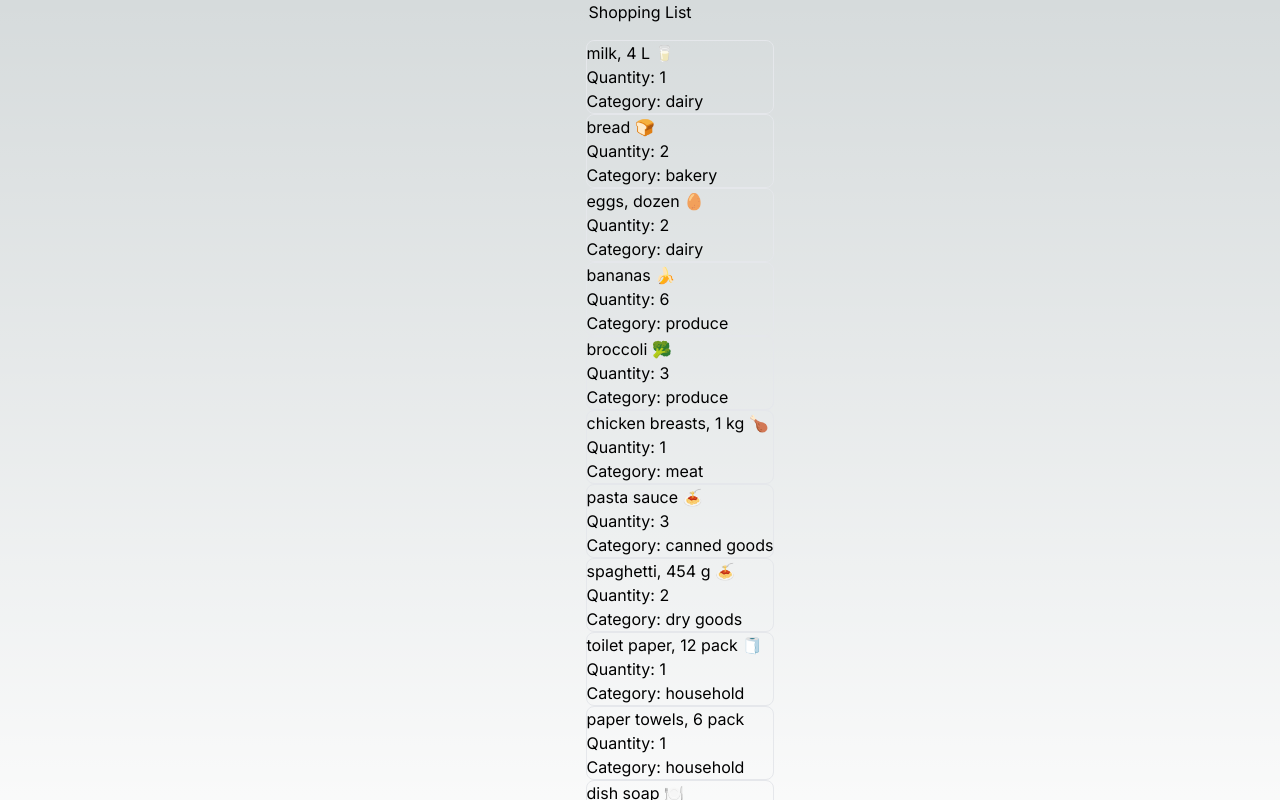
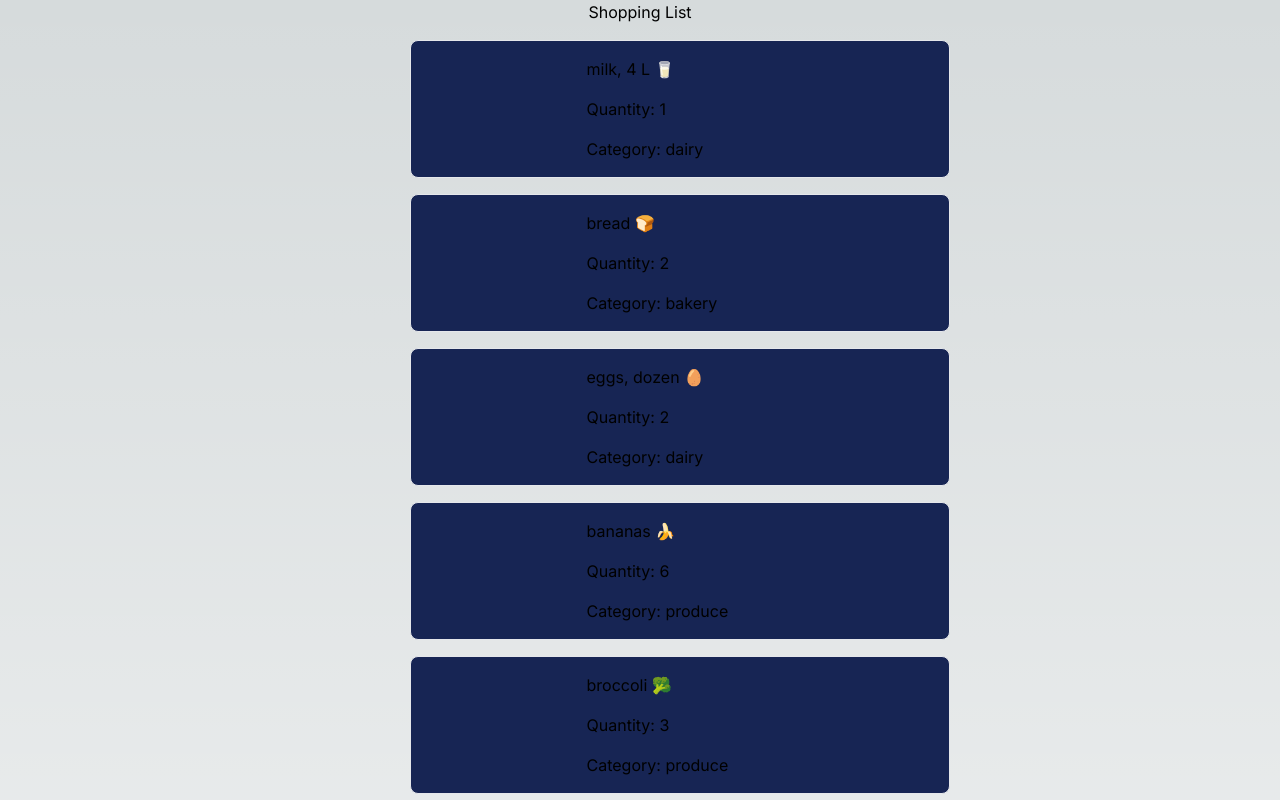
Before and after one commit to JotWaraich/cprg306-assignments, a Next.js app: page /week-3 in a window 1280 px wide. Shown: the top 800 px of the page. Built offline with nearby package versions, Linux system fonts and the light colour scheme.

Commit message:
minor visual inprovements

```diff
--- a/app/layout.js
+++ b/app/layout.js
@@ -1,17 +1,17 @@
-import { Inter } from 'next/font/google'
-import './globals.css'
+import { Inter } from "next/font/google";
+import "./globals.css";
 
-const inter = Inter({ subsets: ['latin'] })
+const inter = Inter({ subsets: ["latin"] });
 
 export const metadata = {
-  title: 'Create Next App',
-  description: 'Generated by create next app',
-}
+  title: "Gurjagjot web application",
+  description: "My web application",
+};
 
 export default function RootLayout({ children }) {
   return (
     <html lang="en">
       <body className={inter.className}>{children}</body>
     </html>
-  )
+  );
 }
--- a/app/week-3/item.js
+++ b/app/week-3/item.js
@@ -2,7 +2,7 @@ import React from "react";
 
 const Item = ({ name, quantity, category }) => {
   return (
-    <div className="flex flex-col border rounded-lg">
+    <div className="flex flex-col border rounded-lg p-4 gap-4 px-44 bg-blue-950">
       <h3>{name}</h3>
       <p>Quantity: {quantity}</p>
       <p>Category: {category}</p>
--- a/app/week-3/page.js
+++ b/app/week-3/page.js
@@ -6,7 +6,7 @@ const page = () => {
   return (
     <div className="flex justify-center items-center flex-col gap-4">
       <h1>Shopping List</h1>
-      <div className="ml-20 ">
+      <div className="flex flex-col gap-4 ml-20 gap">
         {object.map((item, index) => {
           return (
             <Item
--- a/tailwind.config.js
+++ b/tailwind.config.js
@@ -11,7 +11,6 @@ module.exports = {
         "gradient-radial": "radial-gradient(var(--tw-gradient-stops))",
         "gradient-conic":
           "conic-gradient(from 180deg at 50% 50%, var(--tw-gradient-stops))",
-        "week-3-bg-blue": "#243c5a",
       },
     },
   },
```
